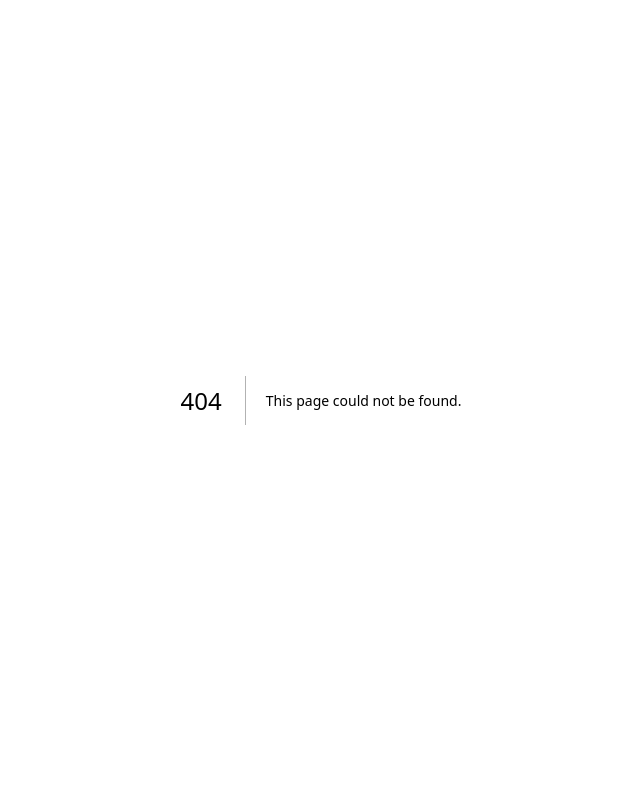
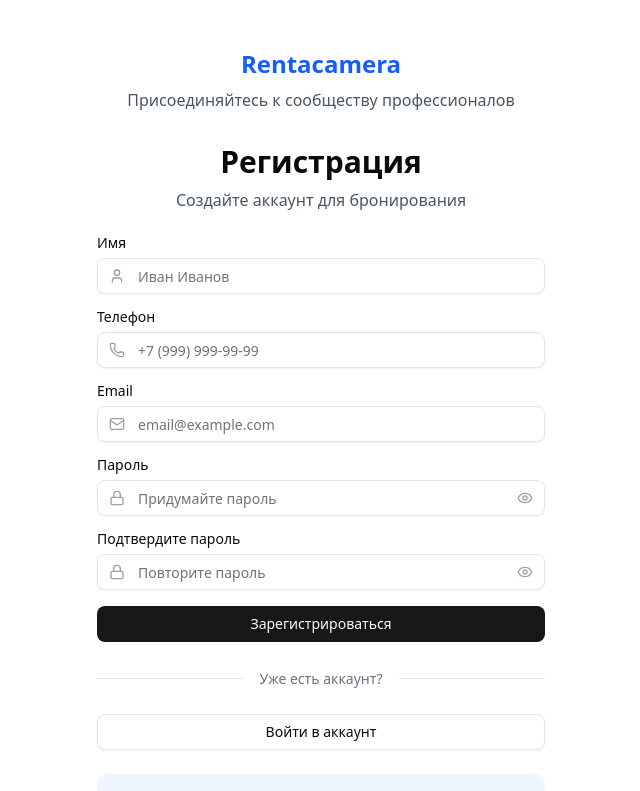
Before and after one commit to Bubnov-Roma/rental_hub, a Next.js app: page /auth/register in a window 1280 px wide. Before the commit this address had no page. Shown: the top 791 px of the page, without its empty margins (319-959 px from the left). Built offline with nearby package versions, Linux system fonts and the light colour scheme; no server answers.

Commit message:
feat: add register page

```diff
--- /dev/null
+++ b/src/app/auth/register/page.tsx
@@ -0,0 +1,25 @@
+import type { Metadata } from "next";
+import Link from "next/link";
+import { AuthForm } from "@/components/forms/AuthForm";
+
+export const metadata: Metadata = {
+	title: "Регистрация | Rentacamera",
+	description: "Создайте аккаунт для бронирования фото-видео оборудования",
+};
+
+export default function RegisterPage() {
+	return (
+		<div className="container flex min-h-screen items-center justify-center py-12">
+			<div className="w-full max-w-md">
+				<div className="mb-8 text-center">
+					<Link href="/" className="inline-flex items-center gap-2">
+						<span className="text-2xl font-bold text-blue-600">Rentacamera</span>
+					</Link>
+					<p className="mt-2 text-gray-600">Присоединяйтесь к сообществу профессионалов</p>
+				</div>
+
+				<AuthForm mode="register" />
+			</div>
+		</div>
+	);
+}
```
